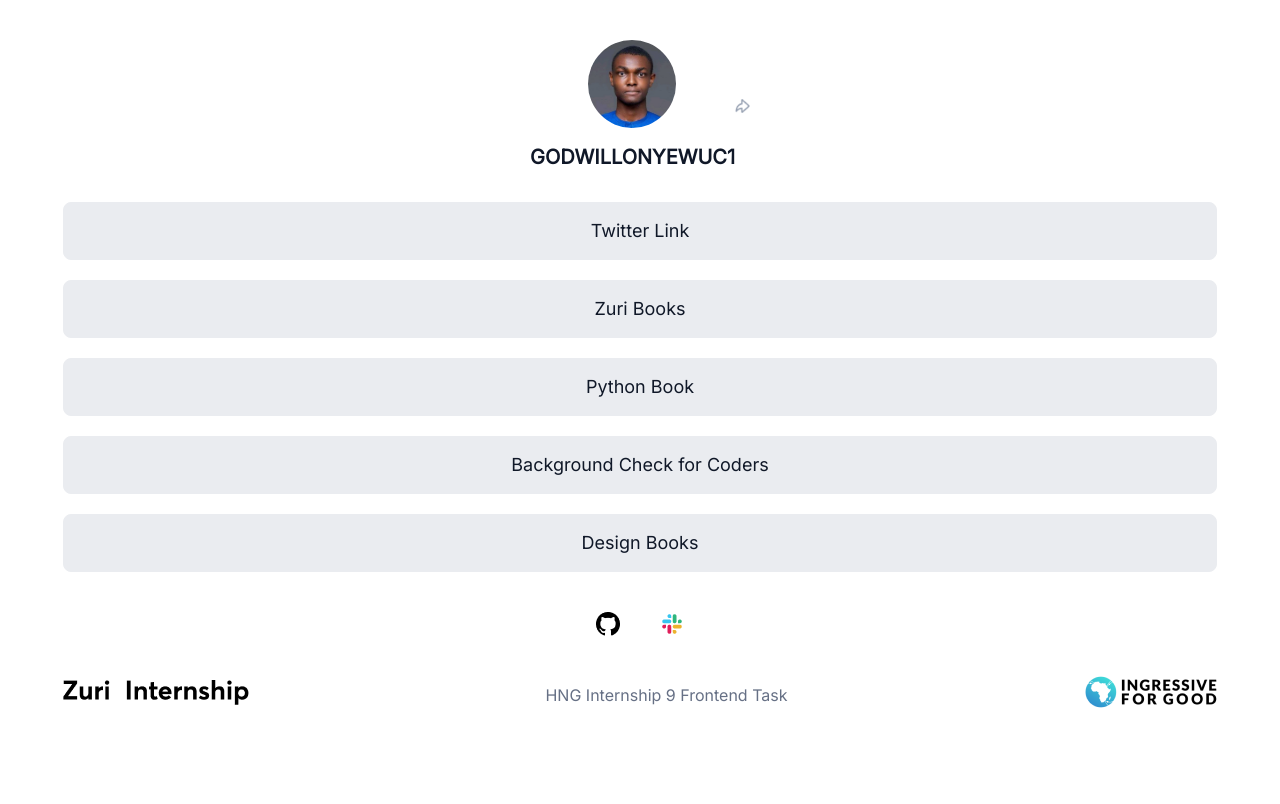
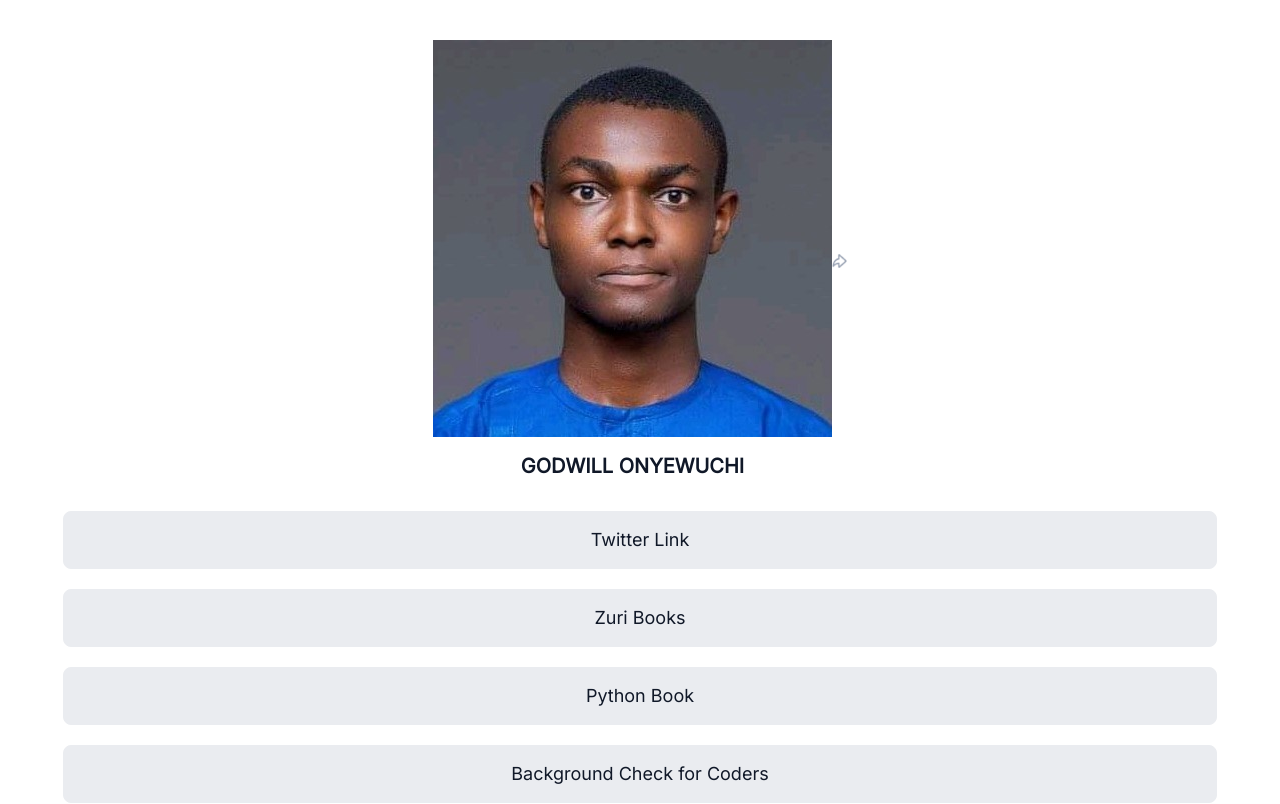
Before and after one commit to GREENFONTS/HNG_firstTask, a React (Create React App) app: page / in a window 1280 px wide. Shown: the top 804 px of the page. Built offline with nearby package versions, Linux system fonts and the light colour scheme.

Commit message:
made changes to match rules

```diff
--- a/src/components/Header.jsx
+++ b/src/components/Header.jsx
@@ -5,9 +5,9 @@
     <div>
       <div className="profile">
         <div>
-          <img src="assets/Mypic.jpg" id="profile_img" alt="profile_img" />
+          <img src="assets/Mypic.jpg" id="profile__img" alt="profile_img" />
 
-          <div id="twitter">GODWILLONYEWUC1</div>
+          <div id="twitter">GODWILL ONYEWUCHI</div>
 
           <div id="slack">Elevio</div>
         </div>
--- a/src/components/links.jsx
+++ b/src/components/links.jsx
@@ -7,7 +7,7 @@
         className="links"
         href="https://training.zuri.team/"
         target="_blank"
-        id="btn_zuri"
+        id="btn__zuri"
         rel="noreferrer"
       >
         Twitter Link
@@ -19,16 +19,18 @@
         target="_blank"
         id="books"
         rel="noreferrer"
+        title="An online book store for both design and coding."
       >
         Zuri Books
       </a>
 
       <a
         className="links"
-        href="https://books.zuri.team/python-for-beginners?ref_id=elevio"
+        href="https://books.zuri.team/python-for-beginners?ref_id=Elevio"
         target="_blank"
-        id="books"
+        id="book__python"
         rel="noreferrer"
+        title="A comprehensive and beginner-friendly introduction to python."
       >
         Python Book
       </a>
@@ -39,6 +41,7 @@
         target="_blank"
         id="pitch"
         rel="noreferrer"
+        title="A trusted and tested service which helps to regulate and thoroughly vet coders."
       >
         Background Check for Coders
       </a>
@@ -47,8 +50,9 @@
         className="links"
         href="https://books.zuri.team/design-rules"
         target="_blank"
-        id="book_design"
+        id="book__design"
         rel="noreferrer"
+        title="A well broken down resource with laid down guidelines to becoming a master of design."
       >
         Design Books
       </a>
```
